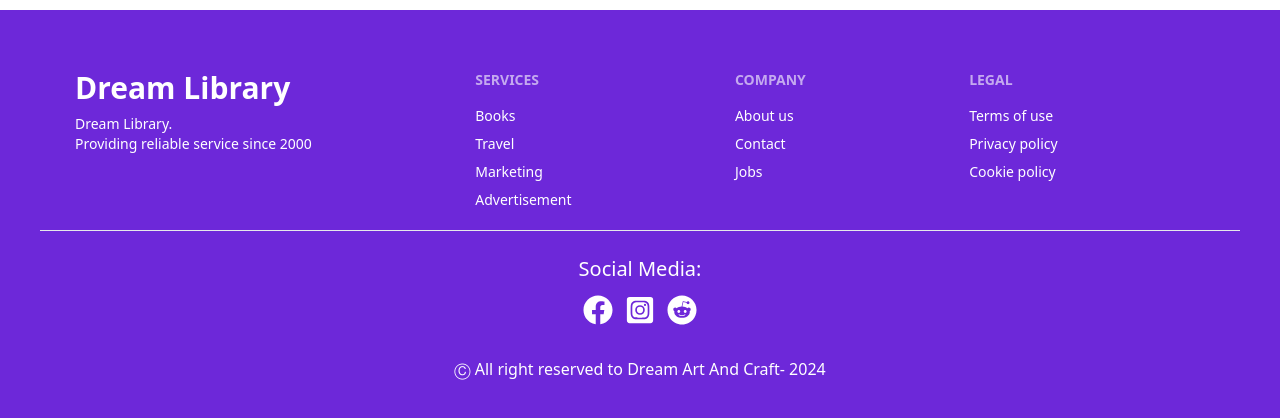
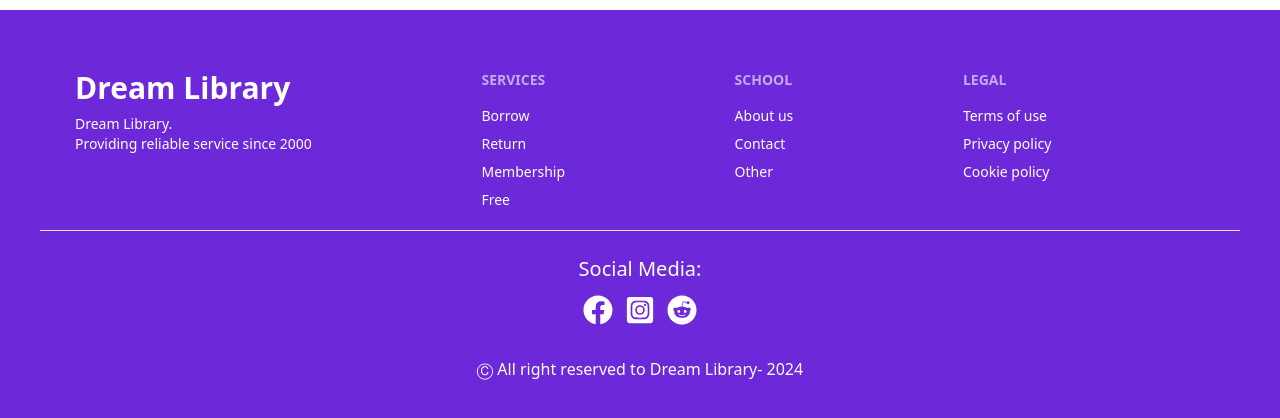
Before and after one commit to Shahriar3809/book-nest-client, a React (Vite) app: page /register in a window 1280 px wide. Shown: the part 952-1370 px from the top of the page. Built offline with nearby package versions, Linux system fonts and the light colour scheme; no server answers.

Commit message:
Lorem Ipsum changes

```diff
--- a/src/Pages/Register.jsx
+++ b/src/Pages/Register.jsx
@@ -98,9 +98,7 @@ const Register = () => {
               src="https://i.ibb.co/1fcMRXr/Asset-1-2x.png"
               alt=""
             />
-            <h1 className="text-5xl text-center text-black font-bold">
-              Register now!
-            </h1>
+
             <p className="py-6 text-center"></p>
           </div>
           <div className=" md:w-1/2 md:p-10 text-white ">
--- a/src/components/CategorySection.jsx
+++ b/src/components/CategorySection.jsx
@@ -29,7 +29,7 @@ const {loading} = useContext(AuthContext)
       <div>
         <div>
           <h1 className="text-xl md:text-4xl font-bold text-center py-10 text-violet-600 underline">Some Category:</h1>
-          <p className="text-violet-600 text-center font-semibold text-xl max-w-[500px] mx-auto mb-10">Here is all the category book we have. You can see category base book by clicking on those card.</p>
+          <p className="text-violet-600 text-center font-semibold text-xl max-w-[500px] mx-auto mb-10">Here is all the category book we have. You can see category base book by clicking on these card.</p>
         </div>
         <div className="grid grid-cols-1 md:grid-cols-2 lg:grid-cols-3 gap-5">
           {categoryData &&
--- a/src/components/Footer.jsx
+++ b/src/components/Footer.jsx
@@ -14,16 +14,16 @@ const Footer = () => {
         </aside>
         <nav className="text-center">
           <h6 className="footer-title">Services</h6>
-          <a className="link link-hover">Books</a>
-          <a className="link link-hover">Travel</a>
-          <a className="link link-hover">Marketing</a>
-          <a className="link link-hover">Advertisement</a>
+          <a className="link link-hover">Borrow</a>
+          <a className="link link-hover">Return</a>
+          <a className="link link-hover">Membership</a>
+          <a className="link link-hover">Free</a>
         </nav>
         <nav>
-          <h6 className="footer-title">Company</h6>
+          <h6 className="footer-title">School</h6>
           <a className="link link-hover">About us</a>
           <a className="link link-hover">Contact</a>
-          <a className="link link-hover">Jobs</a>
+          <a className="link link-hover">Other</a>
         </nav>
         <nav>
           <h6 className="footer-title">Legal</h6>
@@ -44,7 +44,7 @@ const Footer = () => {
         </div>
         <p className="text-center pt-5">
           {" "}
-          Ⓒ All right reserved to Dream Art And Craft- 2024
+          Ⓒ All right reserved to Dream Library- 2024
         </p>
       </div>
     </footer>
--- a/src/components/Navbar.jsx
+++ b/src/components/Navbar.jsx
@@ -114,9 +114,9 @@ const Navbar = () => {
               tabIndex={0}
               role="button"
               data-tooltip-id="my-tooltip"
-              data-tooltip-content={user?.displayName}
+              // data-tooltip-content={user?.displayName}
               data-tooltip-place=""
-              className="tooltip avatar"
+              className="tooltip avatar z-40"
             >
               <div className="w-8 md:w-10 rounded-full">
                 <img
```
